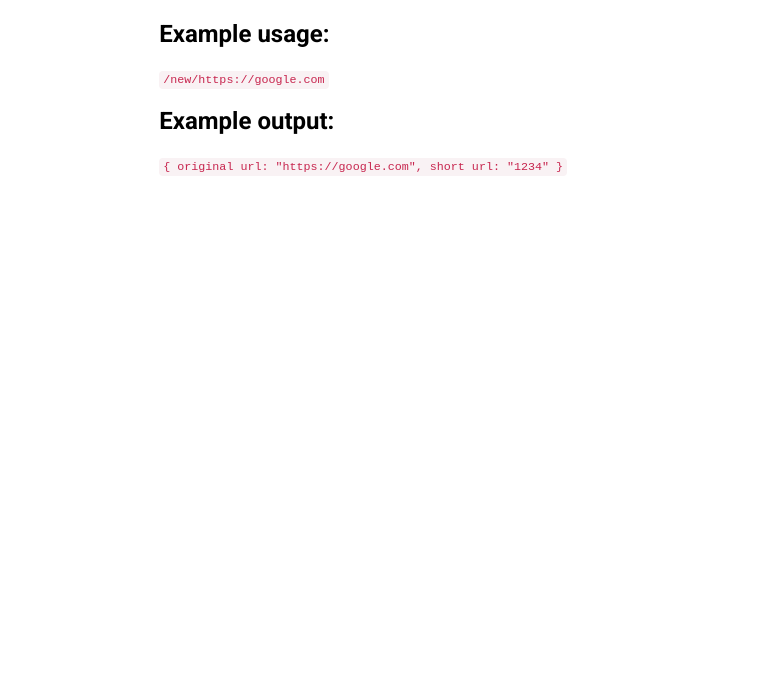
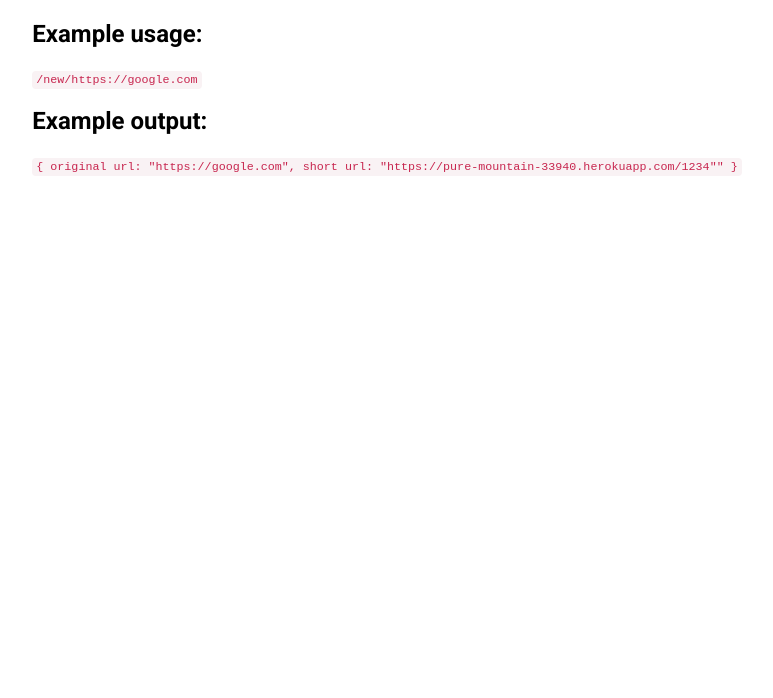
Before and after one commit to abohannon/url-shortener, a website: page public/index.html in a window 1280 px wide. Shown: the part 102-800 px from the top of the page, without its empty margins (253-1026 px from the left). Drawn offline with Linux system fonts and the light colour scheme.

Commit message:
Heroku commit

```diff
--- a/public/index.html
+++ b/public/index.html
@@ -21,7 +21,7 @@
         <h2>Example usage:</h2>
         <code>/new/https://google.com</code>
         <h2>Example output:</h2>
-        <code>{ original  url: "https://google.com", short url: "1234" }</code>
+        <code>{ original  url: "https://google.com", short url: "<a href="https://pure-mountain-33940.herokuapp.com/1234">https://pure-mountain-33940.herokuapp.com/1234</a>"" }</code>
       </article>
     </section>
 
```
